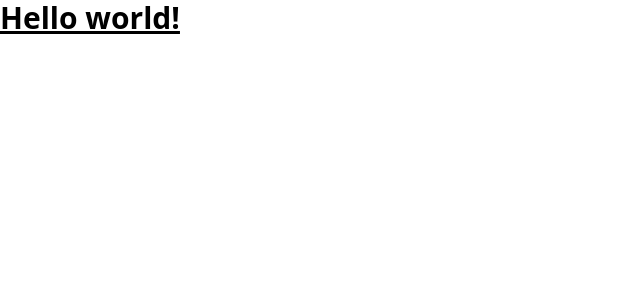
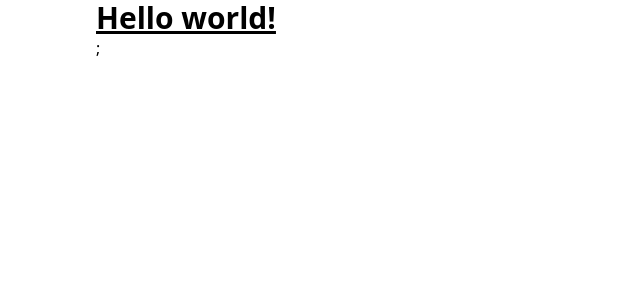
Before and after one commit to pusatbahasaupn/pusbasa, a React (Vite) app: page / in a window 1280 px wide. Shown: the top 300 px of the page, without its empty margins (0-640 px from the left). Built offline with nearby package versions, Linux system fonts and the light colour scheme.

Commit message:
feat: add container

```diff
--- a/src/App.tsx
+++ b/src/App.tsx
@@ -1,5 +1,13 @@
+import Container from "./components/Container";
+
 function App() {
-  return <h1 className="text-3xl font-bold underline">Hello world!</h1>;
+  return (
+    <div>
+      <Container>
+        <h1 className="text-3xl font-bold underline">Hello world!</h1>;
+      </Container>
+    </div>
+  );
 }
 
 export default App;
--- /dev/null
+++ b/src/components/Container.tsx
@@ -0,0 +1,9 @@
+import { ReactNode } from "react";
+
+interface Children {
+  children: ReactNode;
+}
+
+export default function Container({ children }: Children) {
+  return <div className="mx-auto container px-24">{children}</div>;
+}
```
